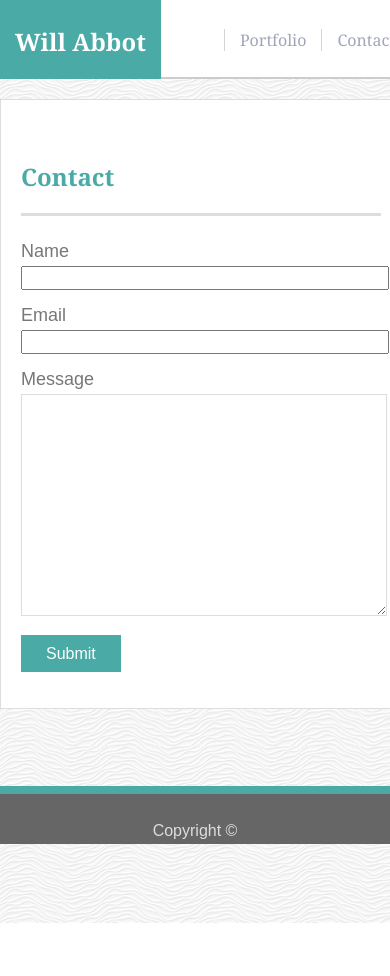
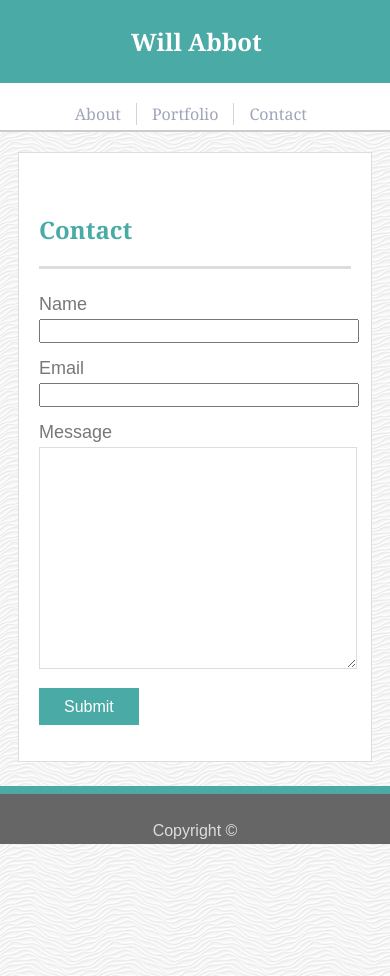
Before and after one commit to wabbot24/Practice-Responsive-Portfolio, a plain HTML site: page contact.html in a window 390 px wide. Before the commit the page ends 923 px from the top, so only its background shows below. Drawn offline with Linux system fonts and the light colour scheme.

Commit message:
another commit

```diff
--- a/assets/css/style.css
+++ b/assets/css/style.css
@@ -295,3 +295,64 @@ p {
         height: 1685px;
     }
 }
+@media screen and (max-width: 415px) {
+
+    .background {
+        width: 100vw;
+    }
+    .body {
+        width: 80%;
+    }
+    .mobile {
+        text-align: center;
+        width: 80vw;
+    }
+    .buttons {
+        width: 100%;
+    }
+    .name {
+        width: 93vw;
+        float: none;
+        text-align: center;
+    }
+    .container {
+        margin-left: 0px;
+    }
+    .header {
+        height: 130px;
+    }
+    .headertext {
+        width: 100vw;
+        margin: 0px;
+        padding: 0px;
+    }
+    .box {
+        width: 80vw;
+    }
+    #message {
+        width: 80vw;
+    }
+    .name {
+        padding: 25px 15px;
+    }
+    #button1 {
+        padding-left: 5px;
+        margin-top: 0px;
+        padding-top: 0px;
+        padding-left: 0px;
+    }
+    #button2 {
+        margin-top: 0px;
+    }
+    #button3 {
+        margin-top: 0px;
+        padding-top: 0px;
+        padding-right: 0px;
+    }
+    #background {
+        height: 125%;
+    }
+    .photographycontainer {
+        height: 1685px;
+    }
+}
--- a/contact.html
+++ b/contact.html
@@ -3,6 +3,7 @@
 
 <head>
     <meta charset="UTF-8">
+    <meta content="width=device-width, initial-scale=1" name="viewport" />
     <title>Contact</title>
     <link rel="stylesheet" type="text/css" href="assets/css/style.css">
     <link rel="shortcut icon" type="image/png" href="assets/images/Will-Abbot.jpg" />
@@ -13,9 +14,11 @@
     <div class="header">
         <div class="headertext">
             <h2 class=name> Will Abbot</h2>
-            <div id="button3"> <a class="buttons" href="contact.html">Contact</a></div>
-            <div id="button2"> <a class="buttons" href="portfolio.html">Portfolio</a></div>
-            <div id="button1"> <a class="buttons" href="index.html">About</a></div>
+            <div class="mobile">
+                <div id="button3"> <a class="buttons" href="contact.html">Contact</a></div>
+                <div id="button2"> <a class="buttons" href="portfolio.html">Portfolio</a></div>
+                <div id="button1"> <a class="buttons" href="index.html">About</a></div>
+            </div>
         </div>
     </div>
     <!-- background pattern classes -->
```
Also changed, not shown: index.html (+6 -3 lines), portfolio.html (+6 -3 lines).
